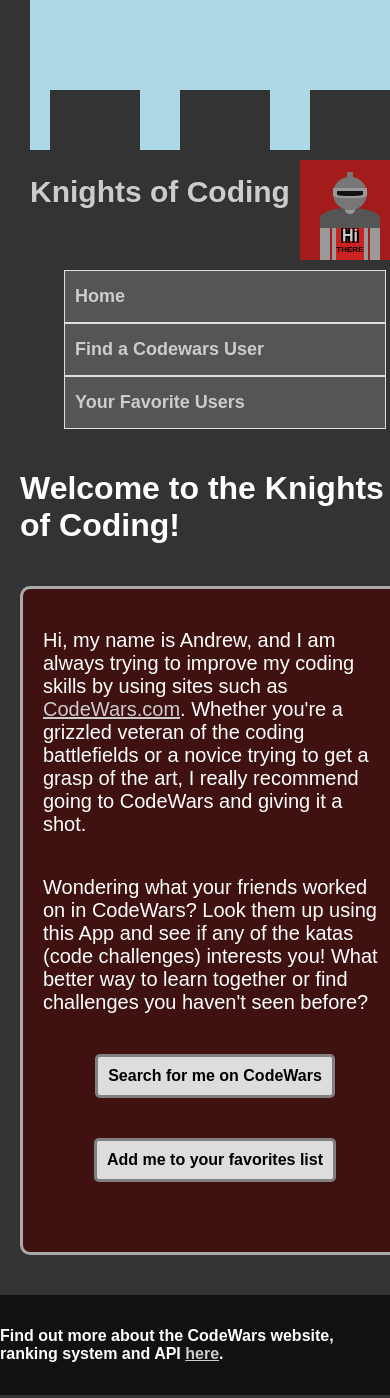
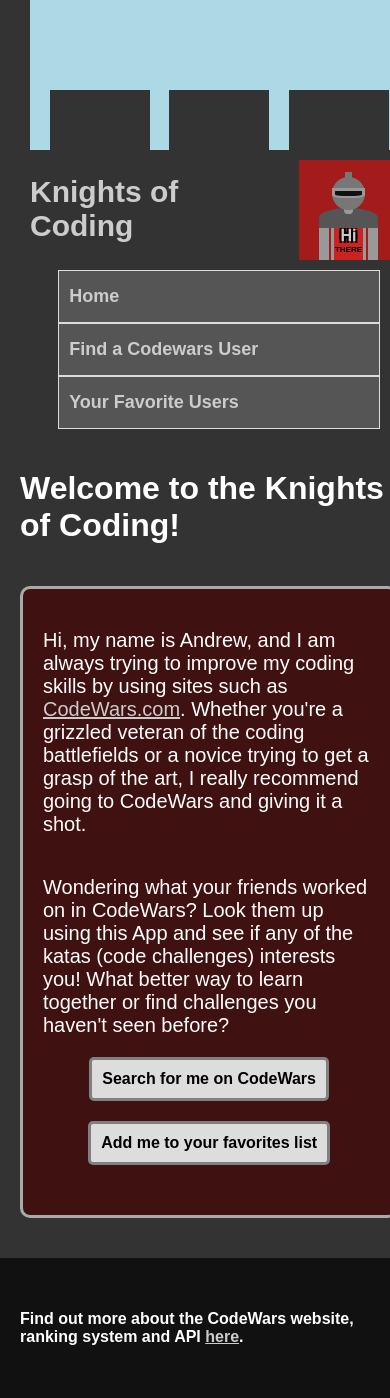
Before and after one commit to drewhsu86/Knights-of-Coding, a React (Create React App) app: page / in a window 390 px wide. Shown: the top 1398 px of the page. Built offline with nearby package versions, Linux system fonts and the light colour scheme.

Commit message:
final touch up css before trying post mvp

```diff
--- a/src/App.css
+++ b/src/App.css
@@ -6,17 +6,15 @@
   background-color: #333333;
   color: white;
   font-family: sans-serif;
-  width: 90%;
-  height: 100%;
   margin: 0 auto;
   padding: 0;
 }
 
 .App {
-  position: absolute;
-  top: 0;
-  left: 0;
-  width: 100%;
+  position: relative;
+  width: 97%;
+  margin: 0;
+  overflow: visible;
 }
 
 
@@ -78,6 +76,7 @@
 .navBar {
   width: 100%;
   padding: 0 30px;
+  margin: 0;
   display: flex;
   flex-direction: column;
   justify-content: flex-end;
@@ -91,6 +90,7 @@
   display: flex;
   flex-direction: row;
   justify-self: space-between;
+  margin: 0;
 }
 
 .navButtons {
@@ -122,7 +122,7 @@
 }
 
 .homeBtn {
-  margin: 20px;
+  margin: 0;
 }
 
 .favList {
@@ -300,6 +300,16 @@
 /*=================================*/
 
 @media (max-width: 600px) {
+
+  button {
+    margin-top: 20px;
+  }
+
+  footer {
+    width: 100%;
+    padding: 20px;
+  }
+
   .optional {
     display: none;
   }
@@ -329,6 +339,11 @@
     border: none;
     margin: 0 100px;
   }
+
+  .favUser button {
+    margin-top: 0;
+    margin-bottom: 40px;
+  }
 }
 
 @media (min-width: 600px) {
@@ -357,6 +372,4 @@
   }
 
 
-
-
 }
--- a/src/Home/NavCastle.css
+++ b/src/Home/NavCastle.css
@@ -22,7 +22,7 @@
   width: 100px;
   height: 40%;
   background-color: #333333;
-  margin: 0 20px;
+  margin: 0;
 }
 
 @media (max-width: 800px) {
```
